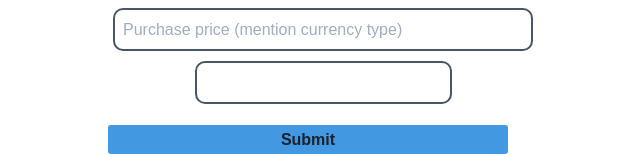
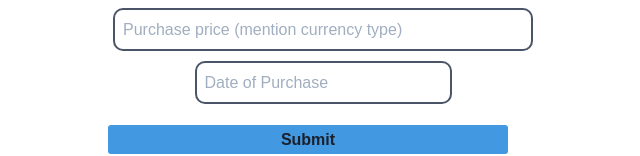
Before and after one commit to carol-tsai/formik-bike-registration, a React (Create React App) app: page / in a window 1280 px wide. Shown: the part 693-849 px from the top of the page, without its empty margins (332-972 px from the left). Built offline with nearby package versions, Linux system fonts and the light colour scheme.

Commit message:
added placeholder text

```diff
--- a/src/components/questions/Date.js
+++ b/src/components/questions/Date.js
@@ -11,6 +11,7 @@ const Date = ({ ...props }) => {
       {...field}
       {...props}
       selected={field.value || null}
+      placeholderText="Date of Purchase"
       onChange={val => {
         setFieldValue(field.name, val);
       }}
```
